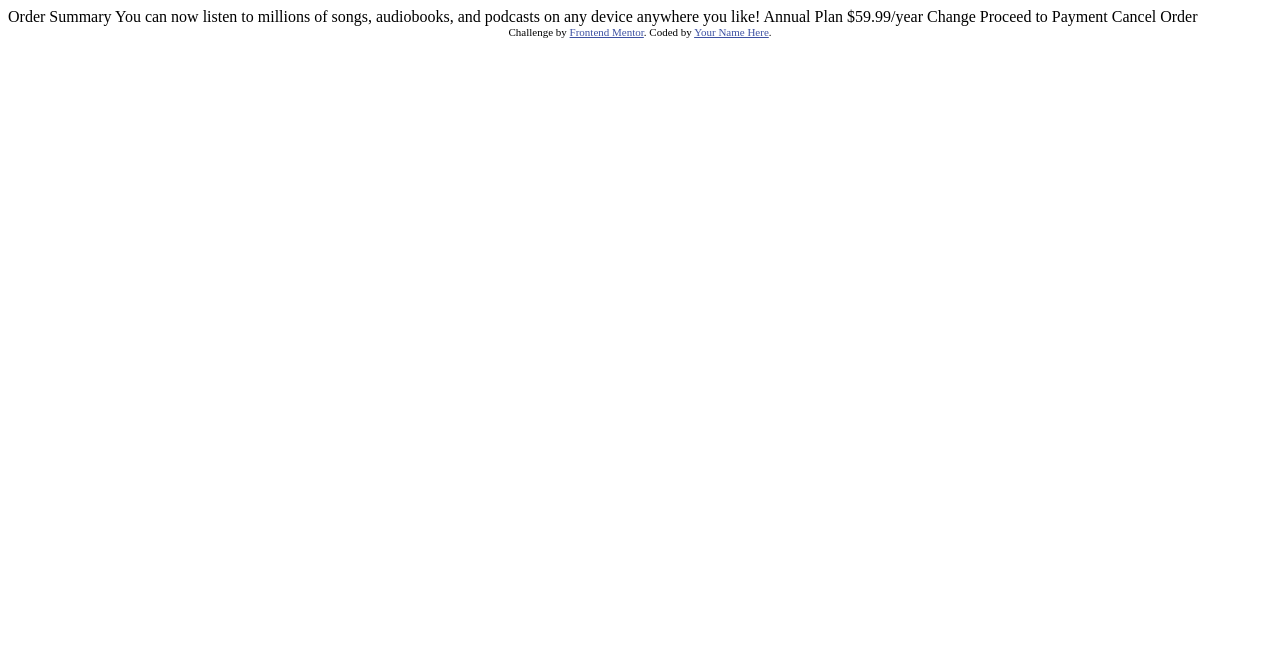
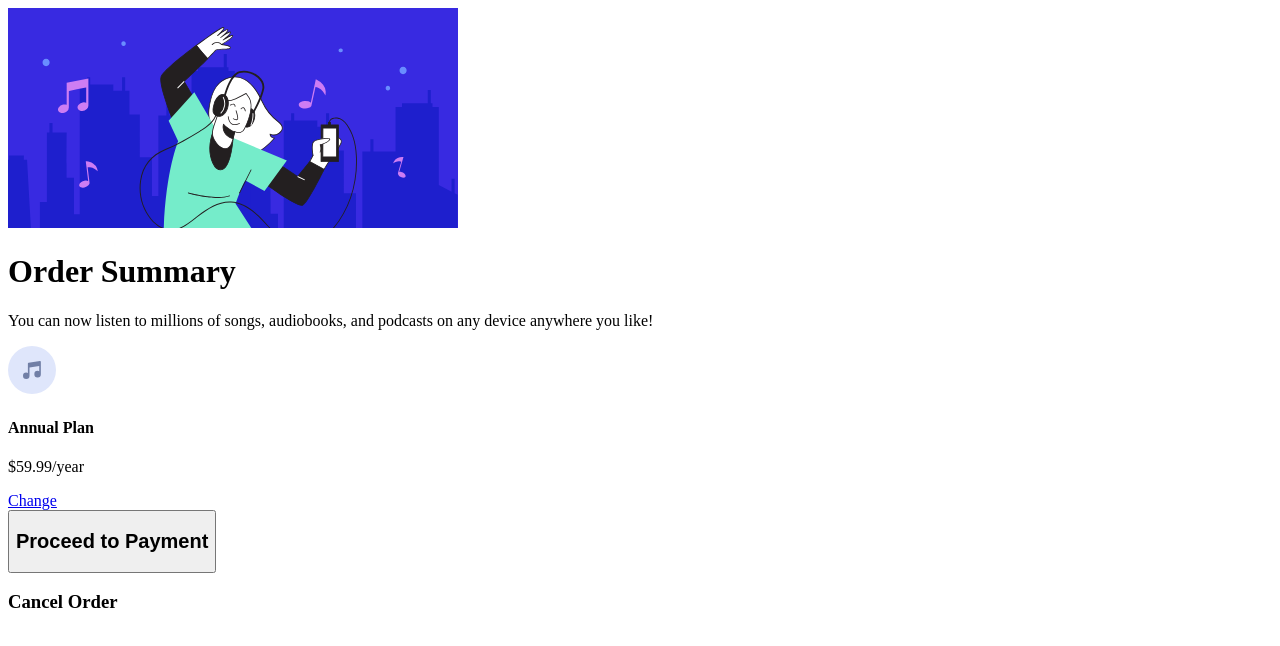
Before and after one commit to siddhantsingh-1/order-summary-component, a plain HTML site: page index.html in a window 1280 px wide. Drawn offline with Linux system fonts and the light colour scheme.

Commit message:
html markup finish

```diff
--- a/index.html
+++ b/index.html
@@ -1,37 +1,51 @@
 <!DOCTYPE html>
 <html lang="en">
+
 <head>
   <meta charset="UTF-8">
-  <meta name="viewport" content="width=device-width, initial-scale=1.0"> <!-- displays site properly based on user's device -->
-
+  <meta name="viewport" content="width=device-width, initial-scale=1.0">
+  <!-- displays site properly based on user's device -->
   <link rel="icon" type="image/png" sizes="32x32" href="./images/favicon-32x32.png">
+  <link rel="stylesheet" href="css/main.css">
 
   <title>Frontend Mentor | Order summary card</title>
 
-  <!-- Feel free to remove these styles or customise in your own stylesheet 👍 -->
-  <style>
-    .attribution { font-size: 11px; text-align: center; }
-    .attribution a { color: hsl(228, 45%, 44%); }
-  </style>
 </head>
+
 <body>
 
-  Order Summary
+  <main class="card">
+    <header>
+      <img src="images/illustration-hero.svg" alt="">
+    </header>
 
-  You can now listen to millions of songs, audiobooks, and podcasts on any
-  device anywhere you like!
+    <div class="card__content">
+      <h1 class="content__heading">Order Summary</h1>
+      <p class="content__para">You can now listen to millions of songs, audiobooks, and podcasts on any device anywhere
+        you like!</p>
+    </div>
 
-  Annual Plan
-  $59.99/year
+    <div class="plan-container">
+      <img src="images/icon-music.svg" alt="" class="icon">
+      <div class="container">
+        <h4>Annual Plan</h4>
+        <p>$59.99/year</p>
+      </div>
+      <a href="#!">Change</a>
+    </div>
 
-  Change
+    <button>
+      <h2 class="button-text">Proceed to Payment</h2>
+    </button>
 
-  Proceed to Payment
-  Cancel Order
+    <h3 class="cancel">Cancel Order</h3>
 
-  <div class="attribution">
+  </main>
+
+  <!-- <div class="attribution">
     Challenge by <a href="https://www.frontendmentor.io?ref=challenge" target="_blank">Frontend Mentor</a>.
     Coded by <a href="#">Your Name Here</a>.
-  </div>
+  </div> -->
 </body>
+
 </html>
```
Also changed, not shown: css/main.css (added).
